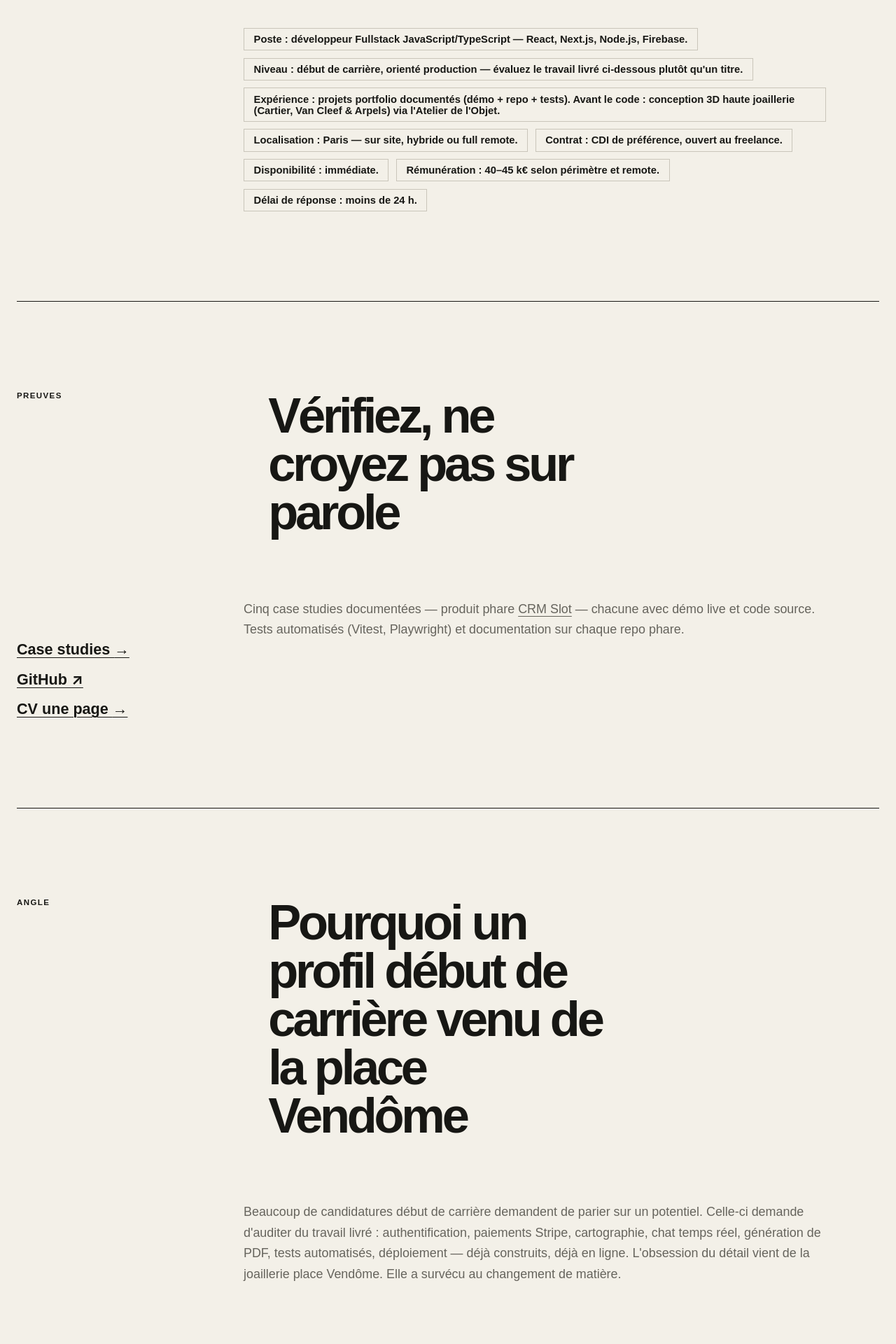
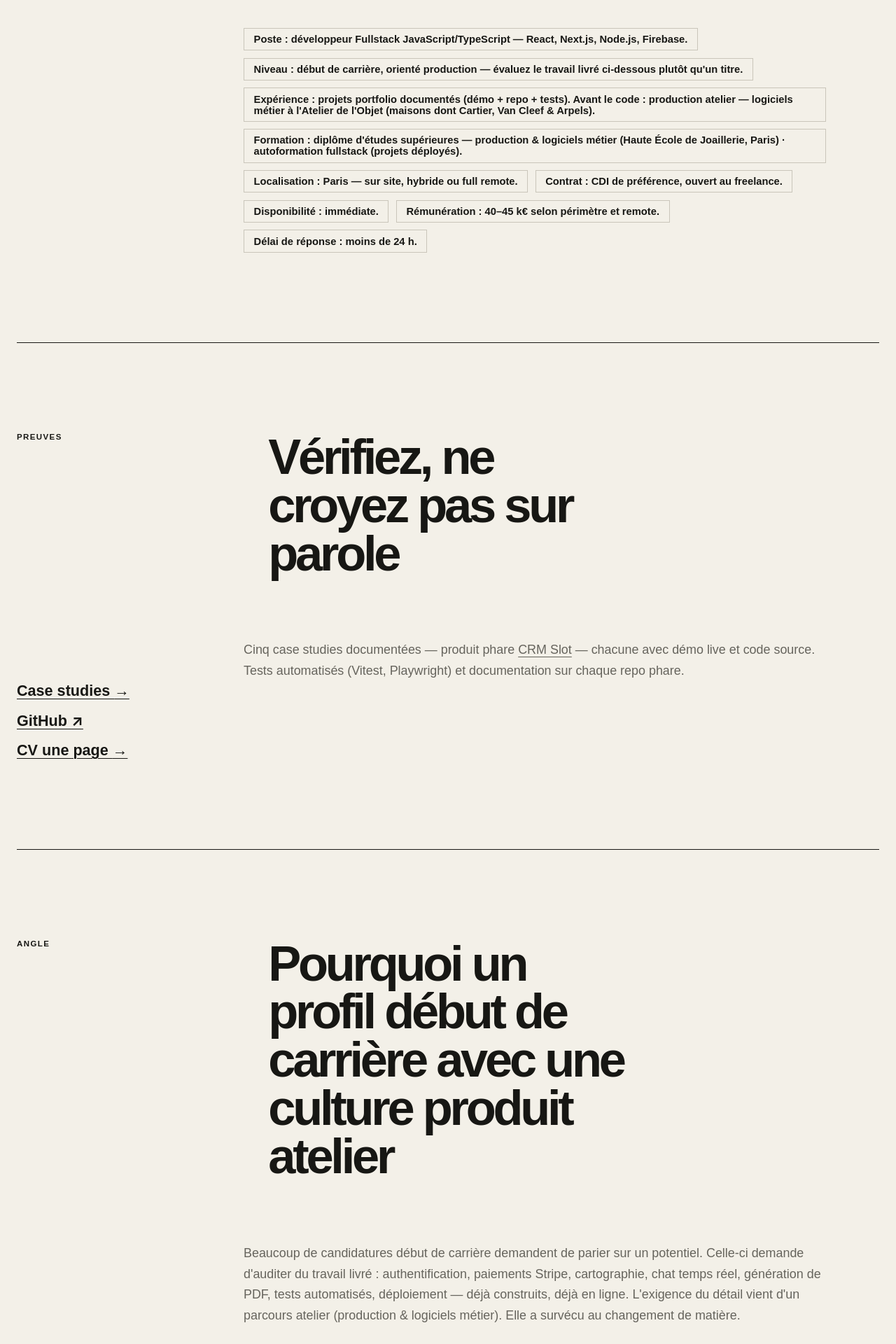
Before and after one commit to alkhastvatsaev/portfolio, a Next.js app: page /fr/pour-recruteurs in a window 1280 px wide. Shown: the part 760-2680 px from the top of the page at 70% size. Built offline with nearby package versions, Linux system fonts and the light colour scheme.

Commit message:
Align atelier background copy with sober CV lexicon.
Replace designer/joaillerie-drafting framing with atelier production and software tools, and surface HEJ education on recruiter pages.

```diff
--- a/src/app/fr/pour-recruteurs/page.tsx
+++ b/src/app/fr/pour-recruteurs/page.tsx
@@ -88,8 +88,14 @@ export default function PourRecruteursPage() {
             </li>
             <li>
               <strong>Expérience :</strong> projets portfolio documentés (démo +
-              repo + tests). Avant le code : conception 3D haute joaillerie
-              (Cartier, Van Cleef &amp; Arpels) via l&apos;Atelier de l&apos;Objet.
+              repo + tests). Avant le code : production atelier — logiciels
+              métier à l&apos;Atelier de l&apos;Objet (maisons dont Cartier, Van
+              Cleef &amp; Arpels).
+            </li>
+            <li>
+              <strong>Formation :</strong> diplôme d&apos;études supérieures —
+              production &amp; logiciels métier (Haute École de Joaillerie,
+              Paris) · autoformation fullstack (projets déployés).
             </li>
             <li>
               <strong>Localisation :</strong> Paris — sur site, hybride ou full
@@ -146,7 +152,7 @@ export default function PourRecruteursPage() {
         <div className="section-heading">
           <p className="section-index">Angle</p>
           <h2 id="why-title">
-            Pourquoi un profil début de carrière venu de la place Vendôme
+            Pourquoi un profil début de carrière avec une culture produit atelier
           </h2>
         </div>
         <div className="profile-copy single-col">
@@ -155,8 +161,9 @@ export default function PourRecruteursPage() {
             un potentiel. Celle-ci demande d&apos;auditer du travail livré :
             authentification, paiements Stripe, cartographie, chat temps réel,
             génération de PDF, tests automatisés, déploiement — déjà construits,
-            déjà en ligne. L&apos;obsession du détail vient de la joaillerie place
-            Vendôme. Elle a survécu au changement de matière.
+            déjà en ligne. L&apos;exigence du détail vient d&apos;un parcours
+            atelier (production &amp; logiciels métier). Elle a survécu au
+            changement de matière.
           </p>
         </div>
       </section>
```
Also changed, not shown: src/app/for-recruiters/page.tsx (+10 -4 lines), src/app/fr/page.tsx (+4 -4 lines), src/app/page.tsx (+4 -4 lines), src/data/projects.ts (+4 -4 lines).
